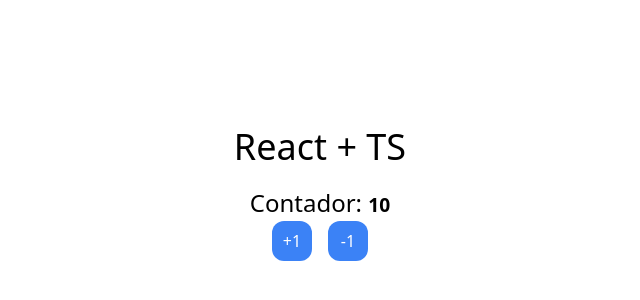
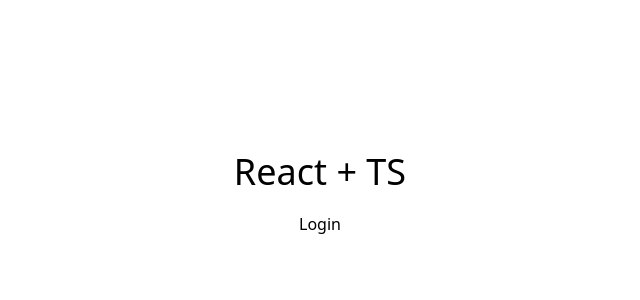
Before and after one commit to dmarmijosa/01-bases-react-native-2025, a React (Vite) app: page / in a window 1280 px wide. Shown: the part 206-506 px from the top of the page, without its empty margins (320-960 px from the left). Built offline with nearby package versions, Linux system fonts and the light colour scheme.

Commit message:
feat: implement AuthContext and LoginPage component for user authentication

```diff
--- a/src/App.tsx
+++ b/src/App.tsx
@@ -1,14 +1,18 @@
-import Counter from "./components/Counter";
+import LoginPage from "./components/LoginPage";
+import { AuthProvider } from "./context/AuthContext";
 
 function App() {
   return (
+    <AuthProvider>
       <div className="flex flex-col justify-center items-center h-svh">
         <h1 className="text-4xl mb-5">React + TS</h1>
         {/* <BasicTypes /> */}
         {/* <ObjectLiterals /> */}
         {/* <BasicFunctions /> */}
-      <Counter />
+        {/* <Counter /> */}
+        <LoginPage />
       </div>
+    </AuthProvider>
   );
 }
 
--- /dev/null
+++ b/src/components/LoginPage.tsx
@@ -0,0 +1,17 @@
+import { useAuthContext } from "../context/AuthContext";
+
+const LoginPage = () => {
+  const { isChecking } = useAuthContext();
+  if (isChecking) {
+    return <h1>Verificando usuario</h1>;
+  }
+
+  return (
+    <>
+      <h3>Login</h3>
+      <span>{isChecking}</span>
+    </>
+  );
+};
+
+export default LoginPage;
--- /dev/null
+++ b/src/context/AuthContext.tsx
@@ -0,0 +1,52 @@
+/* eslint-disable react-refresh/only-export-components */
+import {
+  createContext,
+  useContext,
+  useEffect,
+  useState,
+  type PropsWithChildren,
+} from "react";
+
+type AuthStatus = "checking" | "authenticated" | "unauthenticated";
+
+const AuthStatus = {
+  checking: "checking" as AuthStatus,
+  authenticated: "authenticated" as AuthStatus,
+  unauthenticated: "unauthenticated" as AuthStatus,
+};
+
+interface AuthState {
+  status: AuthStatus;
+  token?: string;
+  user?: User;
+  isChecking: boolean | string;
+}
+
+interface User {
+  nombre: string;
+  email: string;
+}
+
+export const AuthContext = createContext({} as AuthState);
+
+export const useAuthContext = () => useContext(AuthContext);
+
+export const AuthProvider = ({ children }: PropsWithChildren) => {
+  const [status, setStatus] = useState(AuthStatus.checking);
+  useEffect(() => {
+    setTimeout(() => {
+      return setStatus(AuthStatus.unauthenticated);
+    }, 1500);
+  }, []);
+
+  return (
+    <AuthContext.Provider
+      value={{
+        status: status,
+        isChecking: status === AuthStatus.checking,
+      }}
+    >
+      {children}
+    </AuthContext.Provider>
+  );
+};
```
Lines whose indentation alone changed are shown as unchanged.
